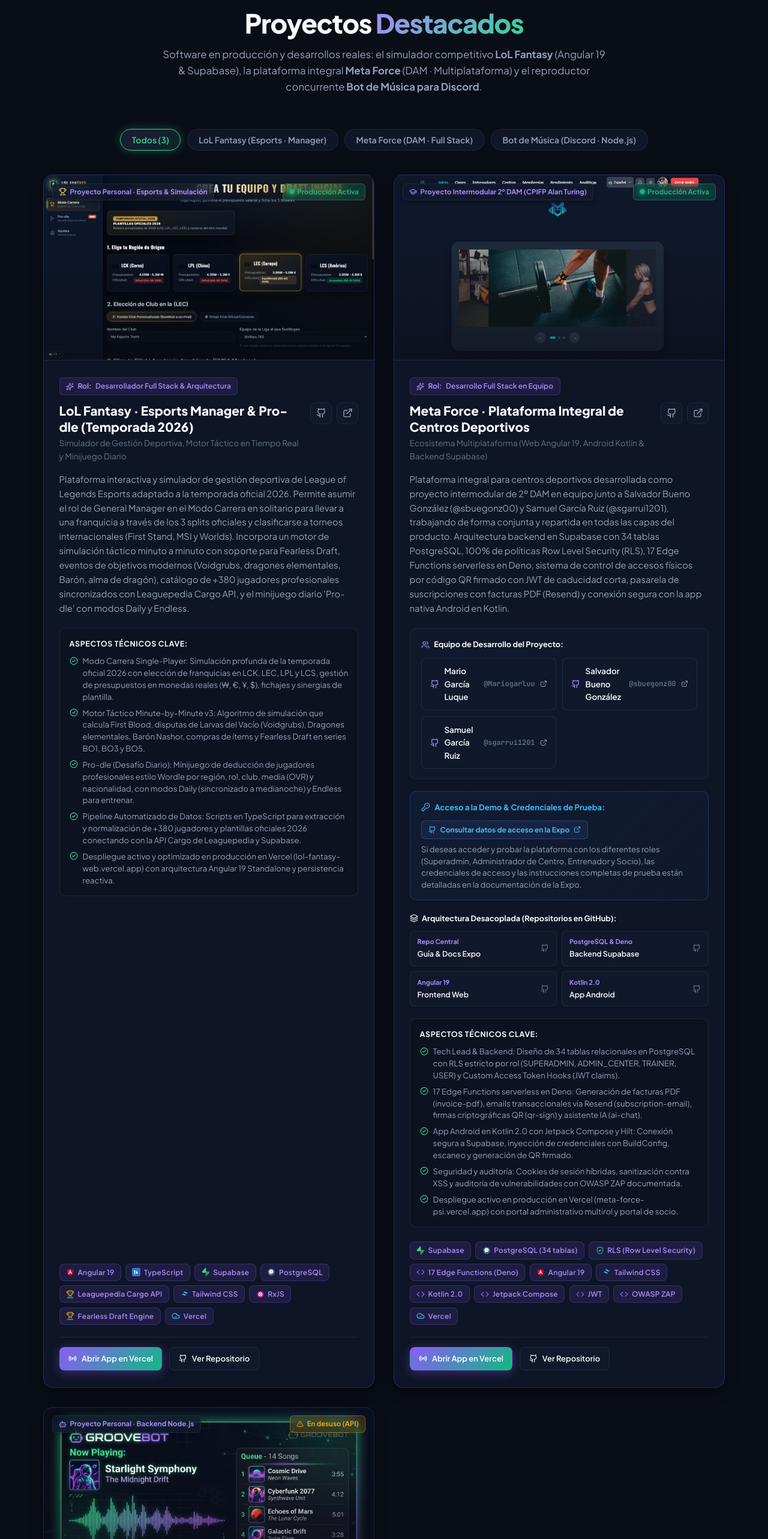
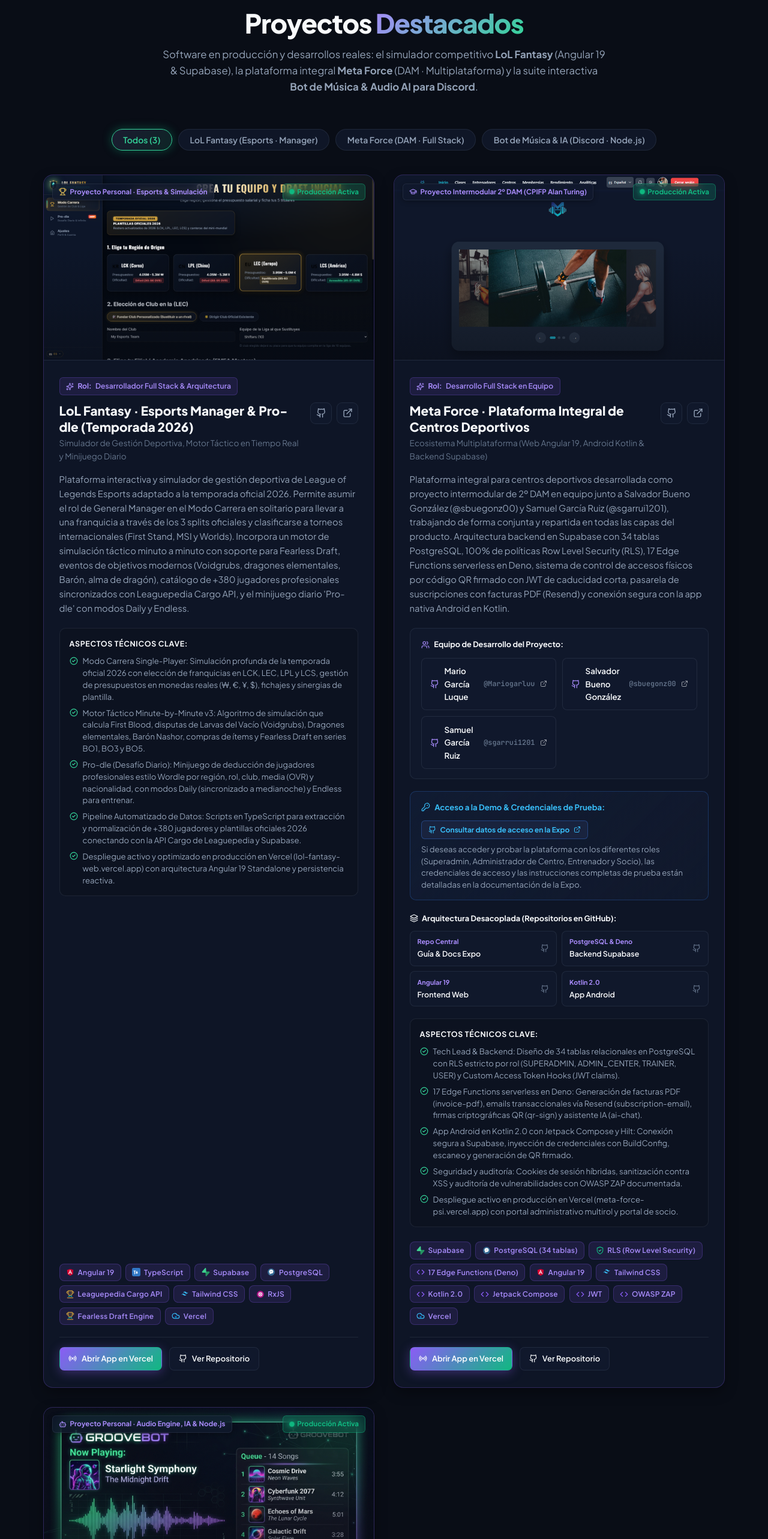
Before and after one commit to Mariogarluu/Mario-Garcia-Luque, a React (Vite) app: page / in a window 1280 px wide. Shown: the part 5440-8006 px from the top of the page at 60% size. Built offline with nearby package versions, Linux system fonts and the light colour scheme.

Commit message:
feat(projects): actualizar Bot de Musica a suite 2.0 con IA, streaming multiplataforma y filtros en tiempo real

```diff
--- a/src/components/Projects.tsx
+++ b/src/components/Projects.tsx
@@ -48,7 +48,7 @@
             Proyectos <span className="gradient-text">Destacados</span>
           </h2>
           <p className="section-subtitle">
-            Software en producción y desarrollos reales: el simulador competitivo <strong>LoL Fantasy</strong> (Angular 19 & Supabase), la plataforma integral <strong>Meta Force</strong> (DAM · Multiplataforma) y el reproductor concurrente <strong>Bot de Música para Discord</strong>.
+            Software en producción y desarrollos reales: el simulador competitivo <strong>LoL Fantasy</strong> (Angular 19 & Supabase), la plataforma integral <strong>Meta Force</strong> (DAM · Multiplataforma) y la suite interactiva <strong>Bot de Música & Audio AI para Discord</strong>.
           </p>
         </div>
 
@@ -76,7 +76,7 @@
             onClick={() => setFilter('bot')}
             className={`filter-tab-btn ${filter === 'bot' ? 'active' : ''}`}
           >
-            Bot de Música (Discord · Node.js)
+            Bot de Música & IA (Discord · Node.js)
           </button>
         </div>
 
--- a/src/components/TechIcons.tsx
+++ b/src/components/TechIcons.tsx
@@ -438,6 +438,49 @@
     );
   }
 
+  // 28b. Spotify
+  if (norm.includes('spotify')) {
+    return wrap(
+      <svg width={size} height={size} viewBox="0 0 24 24" fill="#1DB954">
+        <path d="M12 0C5.373 0 0 5.373 0 12s5.373 12 12 12 12-5.373 12-12S18.627 0 12 0zm5.498 17.302c-.218.358-.684.47-1.042.253-2.855-1.745-6.449-2.14-10.684-1.173-.41.094-.814-.16-.908-.57-.094-.41.16-.814.57-.908 4.636-1.059 8.608-.614 11.811 1.356.358.218.47.684.253 1.042zm1.467-3.26c-.274.446-.86.588-1.306.314-3.268-2.008-8.25-2.59-12.115-1.417-.5.152-1.03-.135-1.182-.636-.152-.5.135-1.03.636-1.182 4.417-1.34 9.913-.695 13.653 1.615.446.274.588.86.314 1.306zm.126-3.398C15.176 8.318 8.718 8.1 4.974 9.237c-.6.183-1.233-.162-1.416-.762-.183-.6.162-1.233.762-1.416 4.312-1.309 11.439-1.054 15.932 1.614.538.319.712 1.018.393 1.556-.319.538-1.018.712-1.554.393z" />
+      </svg>,
+      'Spotify'
+    );
+  }
+
+  // 28c. YouTube
+  if (norm.includes('youtube') || norm.includes('ytdl')) {
+    return wrap(
+      <svg width={size} height={size} viewBox="0 0 24 24" fill="#FF0000">
+        <path d="M23.498 6.186a3.016 3.016 0 0 0-2.122-2.136C19.505 3.545 12 3.545 12 3.545s-7.505 0-9.377.505A3.017 3.017 0 0 0 .502 6.186C0 8.07 0 12 0 12s0 3.93.502 5.814a3.016 3.016 0 0 0 2.122 2.136c1.871.505 9.376.505 9.376.505s7.505 0 9.377-.505a3.015 3.015 0 0 0 2.122-2.136C24 15.93 24 12 24 12s0-3.93-.502-5.814zM9.545 15.568V8.432L15.818 12l-6.273 3.568z" />
+      </svg>,
+      'YouTube'
+    );
+  }
+
+  // 28d. PM2
+  if (norm.includes('pm2')) {
+    return wrap(
+      <svg width={size} height={size} viewBox="0 0 24 24" fill="none" stroke="#2B037A" strokeWidth="2" strokeLinecap="round" strokeLinejoin="round">
+        <circle cx="12" cy="12" r="10" fill="#2B037A" />
+        <path d="M8 8h5a2.5 2.5 0 0 1 0 5H8v3m8-3v3" stroke="#FFFFFF" strokeWidth="2" />
+      </svg>,
+      'PM2 Process Manager'
+    );
+  }
+
+  // 28e. TTS / Voces IA
+  if (norm.includes('tts') || norm.includes('voces ia') || norm.includes('edge-tts')) {
+    return wrap(
+      <svg width={size} height={size} viewBox="0 0 24 24" fill="none" stroke="#10B981" strokeWidth="2" strokeLinecap="round" strokeLinejoin="round">
+        <path d="M12 2a3 3 0 0 0-3 3v7a3 3 0 0 0 6 0V5a3 3 0 0 0-3-3Z" fill="#10B981" fillOpacity="0.2" />
+        <path d="M19 10v2a7 7 0 0 1-14 0v-2" stroke="#34D399" />
+        <line x1="12" y1="19" x2="12" y2="22" stroke="#34D399" />
+      </svg>,
+      'Voces Neuronales IA (TTS)'
+    );
+  }
+
   // 29. VS Code
   if (norm.includes('vs code') || norm.includes('vscode')) {
     return wrap(
--- a/src/data/portfolioData.ts
+++ b/src/data/portfolioData.ts
@@ -540,38 +540,41 @@
     },
     {
       id: "bot-musica-discord",
-      title: "Bot de Música para Discord",
-      subtitle: "Audio streaming concurrente, colas dinámicas y comandos slash en tiempo real",
+      title: "Bot de Música & Audio Suite con IA para Discord",
+      subtitle: "Streaming Multiplataforma (Spotify/YouTube), Filtros en Tiempo Real, Locutor DJ con IA y Soundboard Web",
       contextType: "personal",
-      contextLabel: "Proyecto Personal · Backend Node.js",
-      roleInProject: "Desarrollador Backend & Integración de API",
+      contextLabel: "Proyecto Personal · Audio Engine, IA & Node.js",
+      roleInProject: "Desarrollador Full Stack / Backend & Audio Engine",
       category: "bot",
       image: "/projects/bot-musica.jpg",
-      statusType: "deprecated",
-      statusNotice: "Actualmente en desuso debido a actualizaciones y deprecaciones en la API de Discord y sus librerías de streaming de voz (@discordjs/voice / cambios en YouTube).",
+      statusType: "active",
       githubUrl: "https://github.com/Mariogarluu/Bot-musica",
       repositories: [
-        { label: "Repositorio Bot-musica", url: "https://github.com/Mariogarluu/Bot-musica", badge: "Node.js v16+" }
+        { label: "Repositorio Bot-musica", url: "https://github.com/Mariogarluu/Bot-musica", badge: "Node.js v20+ · Discord.js v14" }
       ],
-      description: "Bot asíncrono para servidores de Discord desarrollado con Node.js y Discord.js v14. Implementa streaming de audio de alta fidelidad desde YouTube en canales de voz, gestión dinámica de colas de reproducción concurrentes, comandos slash (/play, /queue, /pause, /skip, /stop) y embeds visuales interactivos. Actualmente en desuso debido a cambios estructurales y deprecaciones en la API de voz de Discord y proveedores de streaming.",
+      description: "Suite interactiva y bot de música de alto rendimiento para servidores de Discord desarrollado con Node.js, Discord.js v14 y @discordjs/voice. Proporciona streaming de audio de alta fidelidad con soporte multiplataforma dual para YouTube (vídeos directos, búsquedas, shorts y playlists) y Spotify (tracks individuales, álbumes y playlists con resolución de audio automática). Incorpora procesamiento de filtros de audio en tiempo real con FFmpeg (Nightcore, Vaporwave, Bassboost, 8D, Radio), un motor de síntesis de voz neuronal (Edge-TTS) con 'Modo Locutor DJ' que presenta canciones como en la radio en directo y comandos /tts y /voice con más de 10 personalidades vocales, sincronización de letras paginadas (LRCLIB API), Soundboard interactivo tanto dentro de Discord como en panel web independiente (Soundboard Studio Web), modos de concentración ambiental y arquitectura 24/7 optimizada con PM2.",
       technologies: [
         "Node.js",
-        "JavaScript (ES6+)",
         "Discord.js v14",
         "@discordjs/voice",
         "FFmpeg",
-        "yt-search",
-        "@distube/ytdl-core",
-        "Async/Await",
-        "Event-Driven"
+        "Edge-TTS (Voces IA)",
+        "Spotify Engine",
+        "YouTube (@distube/ytdl)",
+        "PM2 (24/7 Hosting)",
+        "LRCLIB API",
+        "Web Soundboard Studio",
+        "Event-Driven Architecture"
       ],
       highlights: [
-        "Arquitectura orientada a eventos para streaming continuo y control de reproducción sin bloqueos.",
-        "Gestión de colas de reproducción dinámicas: soporte para encolar canciones, pausar, reanudar, saltar pistas y búsqueda directa en YouTube.",
-        "Implementación completa de Slash Commands de Discord con registro automatizado mediante script de despliegue REST.",
-        "Nota de ciclo de vida: En desuso como consecuencia de las actualizaciones en las políticas y protocolos de la API de Discord."
+        "Streaming Multiplataforma Dual: Pipeline de extracción asíncrona de audio de alta fidelidad para YouTube y Spotify (canciones, álbumes y playlists completas) con bypass de restricciones mediante cookies.",
+        "Procesamiento de Filtros FFmpeg en Tiempo Real: Modulación y aplicación en caliente de efectos dinámicos (Nightcore, Vaporwave, Bassboost, audio espacial 8D y filtro Radio) sin interrumpir el canal de voz.",
+        "Motor de Voces Neuronales IA & Modo Locutor DJ: Síntesis vocal con Edge-TTS para anunciar temas con estilo de radio en directo con transiciones fluidas (/dj) y comandos de locución multilingüe (/tts, /voice).",
+        "UX Reactiva e In-Place Anti-Spam: Embed visual táctil interactivo con estado cromático reactivo (verde, ámbar, violeta), cola paginada (/queue) y visualizador interactivo de letras sincronizadas (/lyrics).",
+        "Soundboard Studio & Modo Ambiente: Botonera in-Discord y panel web independiente (/soundboard-web) con carga drag & drop de sonidos personalizados, junto a 6 presets de audio ambiental en bucle (/ambient).",
+        "Alta Disponibilidad 24/7 y Optimización de Memoria: Configurado con PM2 para reinicio automático ante excepciones, servidor interno de health check HTTP y control de memoria heap (--max-old-space-size)."
       ],
-      featured: false
+      featured: true
     }
   ]
 };
```
Also changed, not shown: 1 other file (tests, documents, lock files or other folders).
